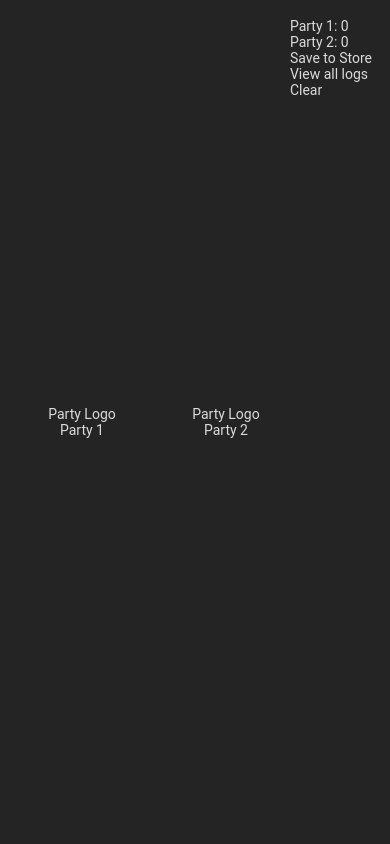
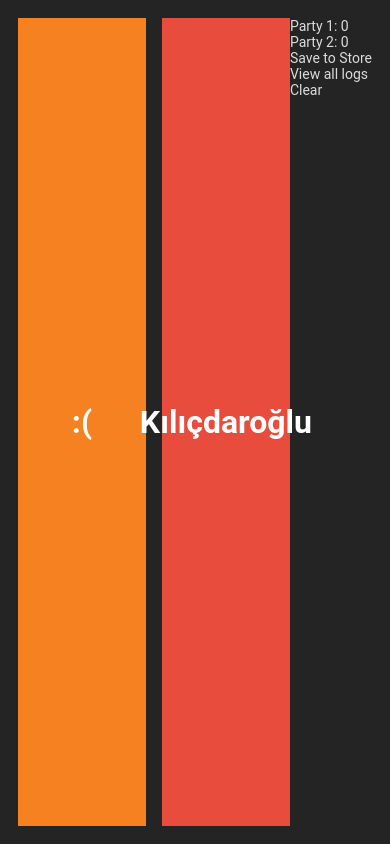
Before and after one commit to ugur-eren/election-counter, a React Native app: screen / in a window 390 px wide. Built offline with nearby package versions, Linux system fonts and the light colour scheme.

Commit message:
Landing parties section design

```diff
--- a/src/Screens/Landing/Landing.styles.ts
+++ b/src/Screens/Landing/Landing.styles.ts
@@ -1,5 +1,5 @@
 import {StyleSheet} from 'react-native';
-import {Spacing} from '../../Styles';
+import {Spacing, Theme} from '../../Styles';
 
 export default StyleSheet.create({
   container: {
@@ -18,6 +18,12 @@
     alignItems: 'center',
     justifyContent: 'center',
   },
+  partyAKP: {
+    backgroundColor: Theme.colors.akp,
+  },
+  partyCHP: {
+    backgroundColor: Theme.colors.chp,
+  },
 
   controls: {},
 });
--- a/src/Screens/Landing/Landing.tsx
+++ b/src/Screens/Landing/Landing.tsx
@@ -7,14 +7,16 @@
   return (
     <SafeAreaView style={styles.container}>
       <View style={styles.parties}>
-        <View style={styles.party}>
-          <Text style={styles.partyLogo}>Party Logo</Text>
-          <Text style={styles.partyText}>Party 1</Text>
+        <View style={[styles.party, styles.partyAKP]}>
+          <Text weight="bold" color="textStrong" fontSize={32}>
+            :&#40;
+          </Text>
         </View>
 
-        <View style={styles.party}>
-          <Text style={styles.partyLogo}>Party Logo</Text>
-          <Text style={styles.partyText}>Party 2</Text>
+        <View style={[styles.party, styles.partyCHP]}>
+          <Text weight="bold" color="textStrong" fontSize={32}>
+            Kılıçdaroğlu
+          </Text>
         </View>
       </View>
 
--- a/src/Styles/Theme.ts
+++ b/src/Styles/Theme.ts
@@ -9,7 +9,11 @@
     error: '#ff4747',
     text: '#dbdbdb',
     textLight: '#d8d8d8',
-    textStrong: '#dedede',
+    textStrong: '#ffffff',
+
+    // Parties
+    akp: '#F58120',
+    chp: '#E74C3C',
   },
   gradients: {},
 };
```
